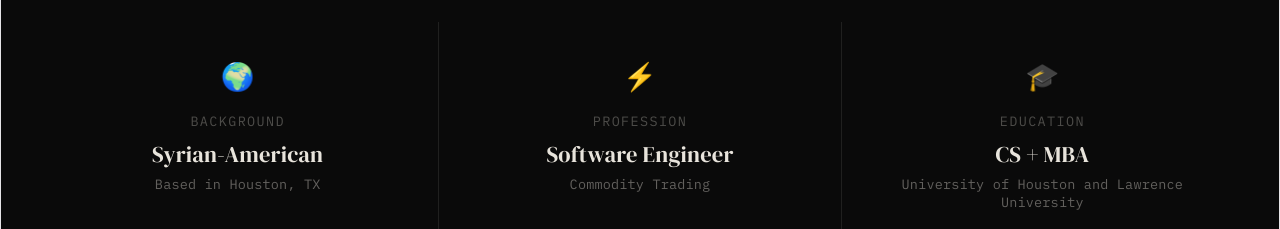
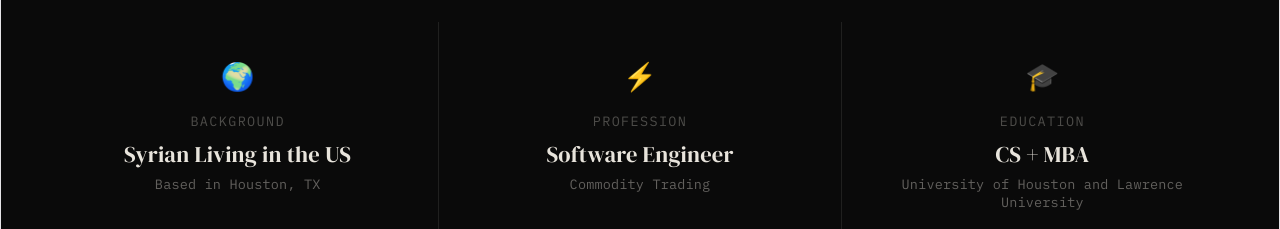
Before and after one commit to Beroean/mahmoud-shaar, a React (Vite) app: page / in a window 1280 px wide. Shown: the part 1040-1269 px from the top of the page. Built offline with nearby package versions, Linux system fonts and the light colour scheme.

Commit message:
update home page

```diff
--- a/src/App.tsx
+++ b/src/App.tsx
@@ -102,7 +102,7 @@
           {[
             {
               label: "Background",
-              value: "Syrian-American",
+              value: "Syrian Living in the US",
               sub: "Based in Houston, TX",
               icon: "🌍",
             },
```
